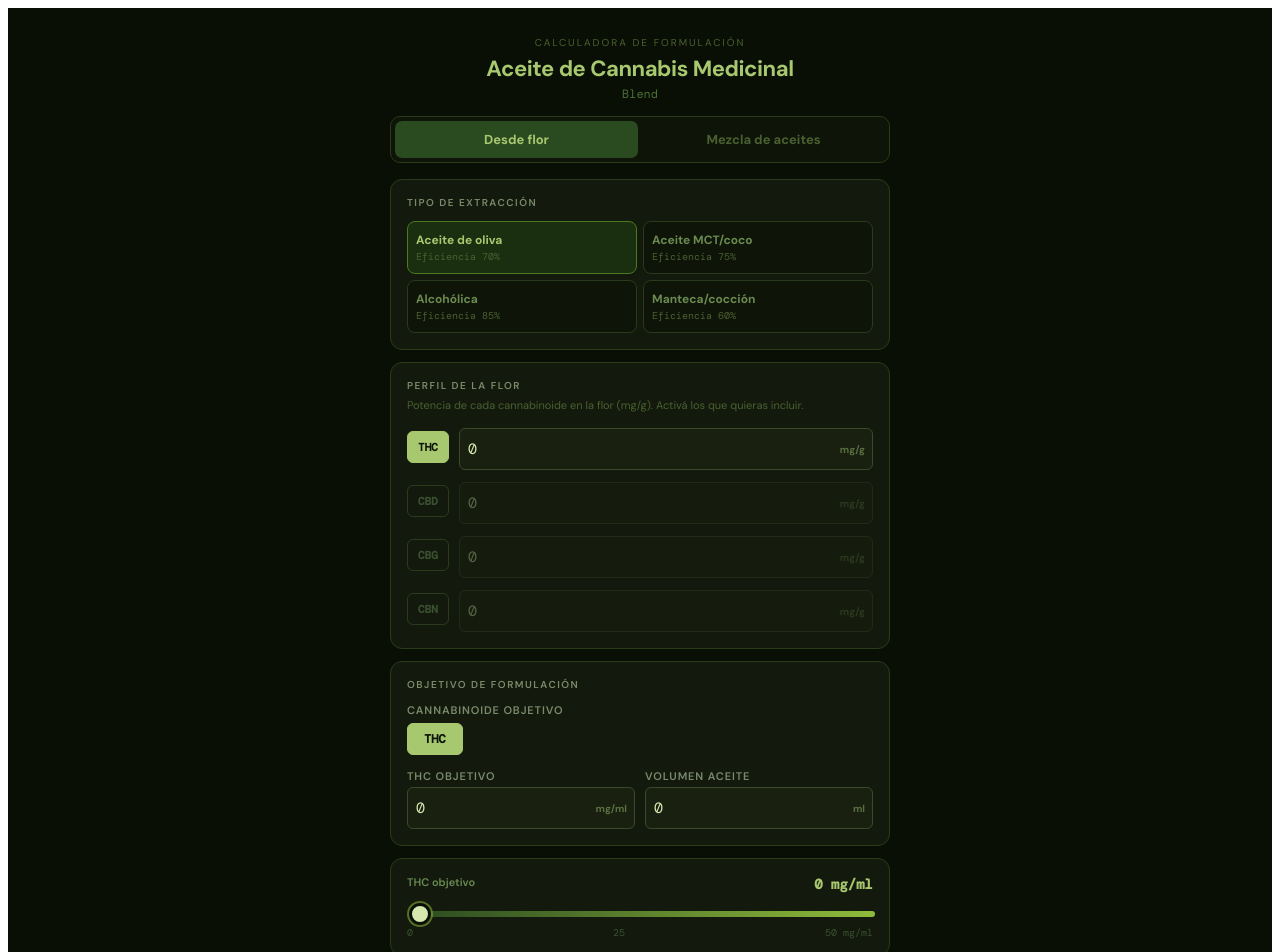
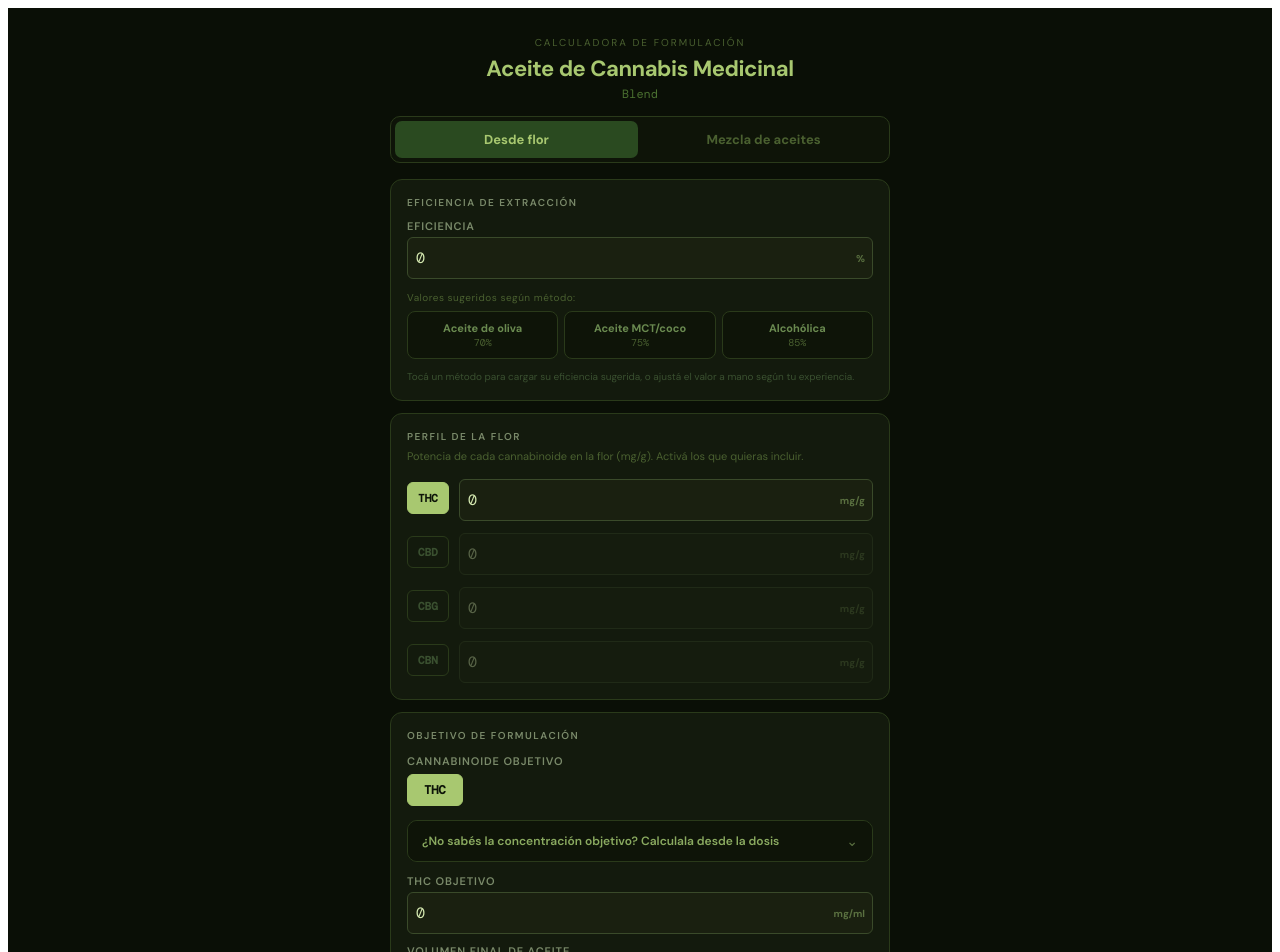
Before and after one commit to cannapampa-jpg/blend-app, a React (Vite) app: page / in a window 1280 px wide. Shown: the top 952 px of the page. Built offline with nearby package versions, Linux system fonts and the light colour scheme.

Commit message:
Update App.jsx

```diff
--- a/src/App.jsx
+++ b/src/App.jsx
@@ -1313,9 +1313,9 @@ async function generatePDFFlor(data) {
   y += 34;
 
   // EXTRACCIÓN
-  y = sectionTitle(y, "MÉTODO DE EXTRACCIÓN");
+  y = sectionTitle(y, "EFICIENCIA DE EXTRACCIÓN");
   doc.setFont("helvetica","normal"); doc.setFontSize(10); doc.setTextColor(...GRIS_OSC);
-  doc.text(`${data.extraccionLabel}  ·  Eficiencia ${data.eficiencia}%`, ML, y);
+  doc.text(`${data.eficiencia}%`, ML, y);
   y += 12;
 
   // PERFIL FLOR
@@ -1487,7 +1487,6 @@ const TIPOS_EXTRACCION = [
   { id:"oliva",  label:"Aceite de oliva", E:0.70 },
   { id:"mct",    label:"Aceite MCT/coco", E:0.75 },
   { id:"alcohol",label:"Alcohólica",      E:0.85 },
-  { id:"manteca",label:"Manteca/cocción", E:0.60 },
 ];
 
 const CANNABINOIDES = [
@@ -1506,9 +1505,12 @@ function FlorTab() {
   const [objetivo, setObjetivo] = useState("THC");      // cannabinoide objetivo C*
   const [targetMgml, setTargetMgml] = useState(20);      // concentración objetivo mg/ml
   const [volumen, setVolumen] = useState(30);            // ml de aceite final
-  const [extraccion, setExtraccion] = useState("oliva");
-
-  const E = TIPOS_EXTRACCION.find(t => t.id === extraccion)?.E || 0.70;
+  const [eficienciaPct, setEficienciaPct] = useState(70); // % editable
+  const [dosisOpen, setDosisOpen] = useState(false);
+  const [dosisDia, setDosisDia] = useState(0);    // mg/día
+  const [gotasDia, setGotasDia] = useState(0);    // gotas/día
+
+  const E = eficienciaPct / 100;
   const P_obj = perfil[objetivo] || 0;
 
   // masa de flor según cannabinoide objetivo: m = (C* × V) / (P* × E)
@@ -1541,21 +1543,35 @@ function FlorTab() {
 
   return (
     <div>
-      {/* Tipo de extracción */}
+      {/* Eficiencia de extracción */}
       <div style={{ background:"#131a0d", border:"1px solid #2a3a1a", borderRadius:12, padding:16, marginBottom:12 }}>
         <div style={{ fontSize:10, letterSpacing:"0.15em", textTransform:"uppercase",
-          color:"#7a8a6a", marginBottom:12, fontWeight:600 }}>Tipo de extracción</div>
-        <div style={{ display:"grid", gridTemplateColumns:"1fr 1fr", gap:6 }}>
-          {TIPOS_EXTRACCION.map(t => (
-            <button key={t.id} onClick={() => setExtraccion(t.id)} style={{
-              padding:"10px 8px", borderRadius:8, cursor:"pointer", textAlign:"left",
-              background: extraccion===t.id ? "#1a2e10" : "#0e1408",
-              border: `1px solid ${extraccion===t.id ? "#4a7a20" : "#2a3a1a"}`,
-              fontFamily:"'DM Sans',sans-serif", transition:"all 0.15s" }}>
-              <div style={{ fontSize:12, fontWeight:700, color: extraccion===t.id ? "#a8c870" : "#6a8a50" }}>{t.label}</div>
-              <div style={{ fontSize:10, color:"#4a6030", fontFamily:"'DM Mono',monospace", marginTop:2 }}>Eficiencia {(t.E*100).toFixed(0)}%</div>
-            </button>
-          ))}
+          color:"#7a8a6a", marginBottom:10, fontWeight:600 }}>Eficiencia de extracción</div>
+
+        {/* Campo manual */}
+        <NumInput label="Eficiencia" value={eficienciaPct} onChange={setEficienciaPct} unit="%" min={1} max={100} step="1" />
+
+        {/* Atajos sugeridos */}
+        <div style={{ fontSize:10, color:"#4a6030", marginTop:12, marginBottom:7, letterSpacing:"0.05em" }}>
+          Valores sugeridos según método:
+        </div>
+        <div style={{ display:"grid", gridTemplateColumns:"1fr 1fr 1fr", gap:6 }}>
+          {TIPOS_EXTRACCION.map(t => {
+            const sel = eficienciaPct === Math.round(t.E*100);
+            return (
+              <button key={t.id} onClick={() => setEficienciaPct(Math.round(t.E*100))} style={{
+                padding:"9px 6px", borderRadius:8, cursor:"pointer", textAlign:"center",
+                background: sel ? "#1a2e10" : "#0e1408",
+                border: `1px solid ${sel ? "#4a7a20" : "#2a3a1a"}`,
+                fontFamily:"'DM Sans',sans-serif", transition:"all 0.15s" }}>
+                <div style={{ fontSize:11, fontWeight:700, color: sel ? "#a8c870" : "#6a8a50", marginBottom:1 }}>{t.label}</div>
+                <div style={{ fontSize:10, color:"#4a6030", fontFamily:"'DM Mono',monospace" }}>{(t.E*100).toFixed(0)}%</div>
+              </button>
+            );
+          })}
+        </div>
+        <div style={{ fontSize:10, color:"#3a5030", marginTop:10, lineHeight:1.5 }}>
+          Tocá un método para cargar su eficiencia sugerida, o ajustá el valor a mano según tu experiencia.
         </div>
       </div>
 
@@ -1605,9 +1621,79 @@ function FlorTab() {
           ))}
         </div>
 
-        <div style={{ display:"grid", gridTemplateColumns:"1fr 1fr", gap:10 }}>
+        {/* Panel colapsable: calcular concentración desde dosis */}
+        {(() => {
+          const mgGota = gotasDia > 0 ? dosisDia / gotasDia : 0;
+          const concObjetivo = +(mgGota * GOTAS_POR_ML).toFixed(2);
+          const mlDia = +(gotasDia / GOTAS_POR_ML).toFixed(2);
+          return (
+            <div style={{ marginBottom:12, border:"1px solid #2a3a1a", borderRadius:10, overflow:"hidden" }}>
+              <button onClick={() => setDosisOpen(o => !o)} style={{
+                width:"100%", padding:"11px 14px", background:"#0e1408", border:"none", cursor:"pointer",
+                display:"flex", alignItems:"center", justifyContent:"space-between",
+                fontFamily:"'DM Sans',sans-serif" }}>
+                <span style={{ fontSize:12, color:"#8aaa60", fontWeight:600, textAlign:"left" }}>
+                  ¿No sabés la concentración objetivo? Calculala desde la dosis
+                </span>
+                <span style={{ fontSize:14, color:"#5a7040", transform: dosisOpen?"rotate(180deg)":"none", transition:"transform 0.2s" }}>⌄</span>
+              </button>
+
+              {dosisOpen && (
+                <div style={{ padding:"14px", background:"#0a1206" }}>
+                  <div style={{ display:"grid", gridTemplateColumns:"1fr 1fr", gap:10, marginBottom:12 }}>
+                    <NumInput label="Dosis indicada" value={dosisDia} onChange={setDosisDia} unit="mg/día" max={2000} step="1" />
+                    <NumInput label="Gotas por día" value={gotasDia} onChange={setGotasDia} unit="gotas" max={200} step="1" />
+                  </div>
+
+                  {dosisDia > 0 && gotasDia > 0 ? (
+                    <>
+                      <div style={{ display:"flex", justifyContent:"space-around", background:"#0e1a09",
+                        borderRadius:8, padding:"8px 10px", marginBottom:10 }}>
+                        <span style={{ fontSize:11, color:"#5a7040", fontFamily:"'DM Mono',monospace" }}>
+                          {mlDia} ml/día
+                        </span>
+                        <span style={{ fontSize:11, color:"#5a7040", fontFamily:"'DM Mono',monospace" }}>
+                          {mgGota.toFixed(2)} mg/gota
+                        </span>
+                      </div>
+
+                      <div style={{ background:"#0e1a09", border:"1px solid #4a7a20", borderRadius:8,
+                        padding:"12px", textAlign:"center", marginBottom:10 }}>
+                        <div style={{ fontSize:10, color:"#5a7040", letterSpacing:"0.1em", textTransform:"uppercase", marginBottom:3 }}>
+                          Concentración objetivo
+                        </div>
+                        <div style={{ fontSize:28, fontWeight:700, color:"#a8c870", fontFamily:"'DM Mono',monospace", lineHeight:1 }}>
+                          {concObjetivo} <span style={{ fontSize:14 }}>mg/ml</span>
+                        </div>
+                      </div>
+
+                      <button onClick={() => { setTargetMgml(concObjetivo); setDosisOpen(false); }} style={{
+                        width:"100%", padding:"11px 0", background:"linear-gradient(135deg,#4a7a1a,#2a6a3a)",
+                        border:"none", borderRadius:8, color:"#f0f8e0", fontSize:13, fontWeight:700,
+                        cursor:"pointer", fontFamily:"'DM Sans',sans-serif" }}>
+                        Usar esta concentración →
+                      </button>
+                    </>
+                  ) : (
+                    <div style={{ fontSize:11, color:"#4a6030", textAlign:"center", padding:"6px 0" }}>
+                      Completá dosis y gotas para calcular
+                    </div>
+                  )}
+
+                  <div style={{ fontSize:10, color:"#3a5030", lineHeight:1.5, marginTop:12,
+                    borderTop:"1px solid #1a2a10", paddingTop:10 }}>
+                    1 gota ≈ 0,05 ml (20 gotas = 1 ml). La concentración la elegís vos para que la dosis diaria
+                    entre en una cantidad de gotas cómoda. La dosis en mg/día la define el médico tratante.
+                  </div>
+                </div>
+              )}
+            </div>
+          );
+        })()}
+
+        <div style={{ display:"grid", gap:10 }}>
           <NumInput label={objetivo + " objetivo"} value={targetMgml} onChange={setTargetMgml} unit="mg/ml" max={100} step="0.5" />
-          <NumInput label="Volumen aceite" value={volumen} onChange={setVolumen} unit="ml" min={1} max={5000} step="1" />
+          <NumInput label="Volumen final de aceite" value={volumen} onChange={setVolumen} unit="ml" min={1} max={5000} step="1" />
         </div>
       </div>
 
@@ -1700,7 +1786,6 @@ function FlorTab() {
             <FlorReportButton florData={{
               volumen, targetMgml, objetivo,
               florG: florG.toFixed(2),
-              extraccionLabel: TIPOS_EXTRACCION.find(t=>t.id===extraccion)?.label || "",
               eficiencia: (E*100).toFixed(0),
               perfilFlor: CANNABINOIDES.filter(c=>activos[c.id]).map(c=>({id:c.id, mgg:perfil[c.id]})),
               perfilFinal: resultados.map(r=>({
```
